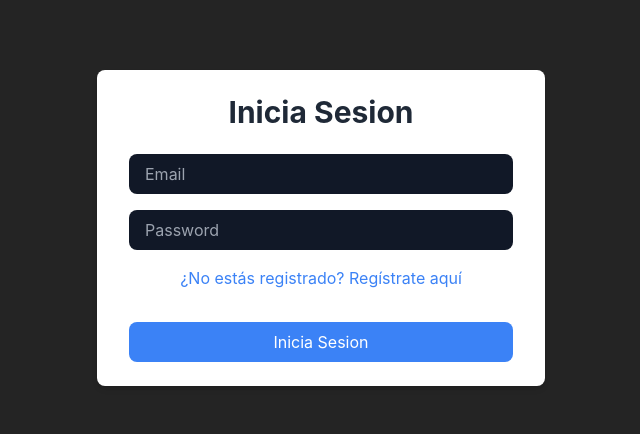
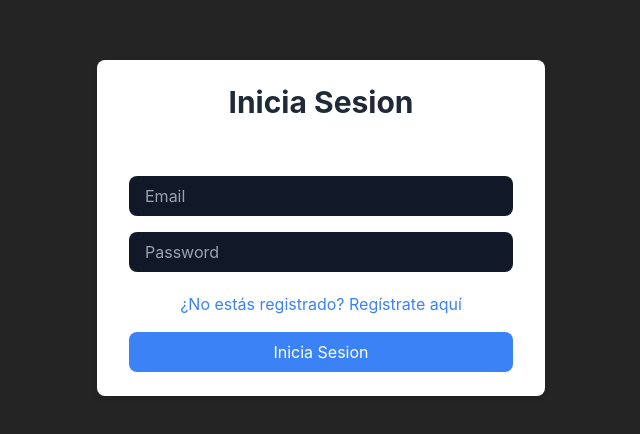
Before and after one commit to spawn22/proyect-veterinario, a React (Vite) app in the folder front/: page /login in a window 1280 px wide. Shown: the part 204-638 px from the top of the page, without its empty margins (319-959 px from the left). Built offline with nearby package versions, Linux system fonts and the light colour scheme.

Commit message:
fix login and register

```diff
--- a/front/src/components/Login/Login.jsx
+++ b/front/src/components/Login/Login.jsx
@@ -5,27 +5,33 @@ import { useState, useContext, useEffect } from "react";
 import { useNavigate } from "react-router-dom";
 function Login() {
   const context = useContext(AuthContext);
+
   const navigate = useNavigate();
+
+  const loginUser = useAuthStore((state) => state.loginUser);
+  const StateErrors = useAuthStore((state) => state.errors);
+
+  const MessageError = useAuthStore((state) => state.messageError);
+
   const [email, setEmail] = useState("");
   const [password, setPassword] = useState("");
-  const loginUser = useAuthStore((state) => state.loginUser);
   const [formFilled, setFormFilled] = useState(false);
   const [errors, setErrors] = useState({
     email: "",
     password: "",
   });
 
-  const handleSubmit = (e) => {
+  const handleSubmit = async (e) => {
     e.preventDefault();
     const data = { email, password };
-    const user = loginUser(data);
-    return user;
+    await loginUser(data, navigate);
   };
 
   useEffect(() => {
     if (context.isAuthenticated) {
       navigate("/home");
     }
+    navigate("/login");
   }, [context.isAuthenticated, navigate]);
 
   const handleInputChange = (event) => {
@@ -62,6 +68,17 @@ function Login() {
           Inicia Sesion
         </h1>
         <div className="mb-4">
+          {StateErrors ? (
+            <p className="mt-2 text-lg font-bold text-red-500  mb-2 h-6">
+              {StateErrors}
+            </p>
+          ) : null}
+
+          {MessageError ? (
+            <p className="mt-2 text-lg font-bold text-red-500  mb-2 h-6">
+              {MessageError}
+            </p>
+          ) : null}
           <input
             type="email"
             name="email"
@@ -93,13 +110,14 @@ function Login() {
             </p>
           )}
         </div>
-        <Link to="/" className="block mt-4 text-blue-500 hover:text-blue-700">
+        <Link to="/" className="block mt-5 text-blue-500 hover:text-blue-700 ">
           ¿No estás registrado? Regístrate aquí
         </Link>
-        <Link
+        {/* <Link
           to="/home"
           className="block mt-4 text-blue-500 hover:text-blue-700"
         >
+        </Link> */}
         <button
           type="submit"
           className="w-full px-4 py-2 mt-4 text-white bg-blue-500 rounded-lg hover:bg-blue-600 focus:outline-none focus:ring-2 focus:ring-blue-500"
@@ -107,7 +125,6 @@ function Login() {
         >
           Inicia Sesion
         </button>
-        </Link>
       </Form>
     </div>
   );
--- a/front/src/components/Register/Register.jsx
+++ b/front/src/components/Register/Register.jsx
@@ -6,7 +6,9 @@ import { useNavigate } from "react-router-dom";
 
 function Register() {
   const context = useContext(AuthContext);
+
   const navigate = useNavigate();
+
   const [name, setName] = useState("");
   const [lastName, setLastName] = useState("");
   const [username, setUserName] = useState("");
@@ -20,19 +22,21 @@ function Register() {
     email: "",
     password: "",
   });
+
   const registerUser = useAuthStore((state) => state.registerUser);
+  const StateErrors = useAuthStore((state) => state.errors);
 
-  const handleSubmit = (event) => {
+  const handleSubmit = async (event) => {
     event.preventDefault();
     const data = { name, lastName, username, email, password };
-    const user = registerUser(data);
-    return user;
+    await registerUser(data, navigate);
   };
 
   useEffect(() => {
     if (context.isAuthenticated) {
       navigate("/home");
     }
+    navigate("/");
   }, [context.isAuthenticated, navigate]);
 
   const handleInputChange = (event) => {
@@ -95,6 +99,11 @@ function Register() {
           Registro
         </h1>
         <div className="mb-4">
+          {StateErrors.length > 0 && (
+            <p className="mt-2 text-lg font-bold text-red-500  mb-2 h-6">
+              {StateErrors}
+            </p>
+          )}
           <input
             type="text"
             name="name"
@@ -180,10 +189,11 @@ function Register() {
         >
           ¿Ya estás registrado? Inicia sesión aquí
         </Link>
-        <Link
+        {/* <Link
           to="/login"
           className="block mt-4 text-blue-500 hover:text-blue-700"
         >
+        </Link> */}
         <button
           type="submit"
           className="w-full px-4 py-2 mt-4 text-white bg-blue-500 rounded-lg hover:bg-blue-600 focus:outline-none focus:ring-2 focus:ring-blue-500"
@@ -191,7 +201,6 @@ function Register() {
         >
           Registro
         </button>
-        </Link>
       </Form>
     </div>
   );
--- a/front/src/store/auth.js
+++ b/front/src/store/auth.js
@@ -4,7 +4,9 @@ import axios from "axios";
 
 export const useAuthStore = create((set) => ({
   user: null,
-  registerUser: async (data) => {
+  errors: [],
+  messageError: "",
+  registerUser: async (data, navigate) => {
     try {
       const response = await axios.post(
         "http://localhost:3000/api/register",
@@ -14,15 +16,16 @@ export const useAuthStore = create((set) => ({
         const user = response.data;
         console.log(user);
         set(() => ({ user }));
+        navigate("/login");
         return user;
       } else {
         throw new Error("Error al registrar");
       }
     } catch (error) {
-      console.error(error);
+      set(() => ({ errors: error.response.data.error }));
     }
   },
-  loginUser: async (data) => {
+  loginUser: async (data, navigate) => {
     try {
       const response = await axios.post(
         "http://localhost:3000/api/login",
@@ -32,13 +35,15 @@ export const useAuthStore = create((set) => ({
       if (response.status === 200) {
         const user = response.data;
         set(() => ({ user }));
-        localStorage.setItem("token", user.accessToken);
+        navigate("/home");
         return user;
       } else {
         throw new Error("Error al iniciar sesión");
       }
     } catch (error) {
       console.error(error);
+      set(() => ({ errors: error.response.data.error }));
+      set(() => ({ messageError: error.response.data.message }));
     }
   },
   verify: async () =>
```
Lines whose indentation alone changed are shown as unchanged.
